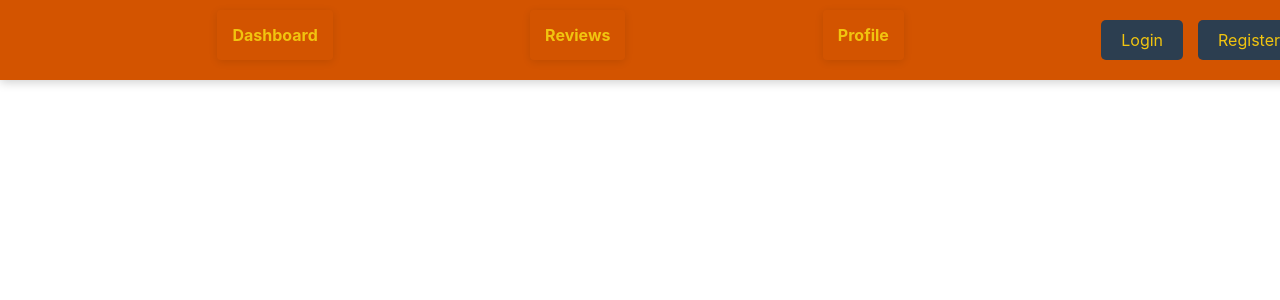
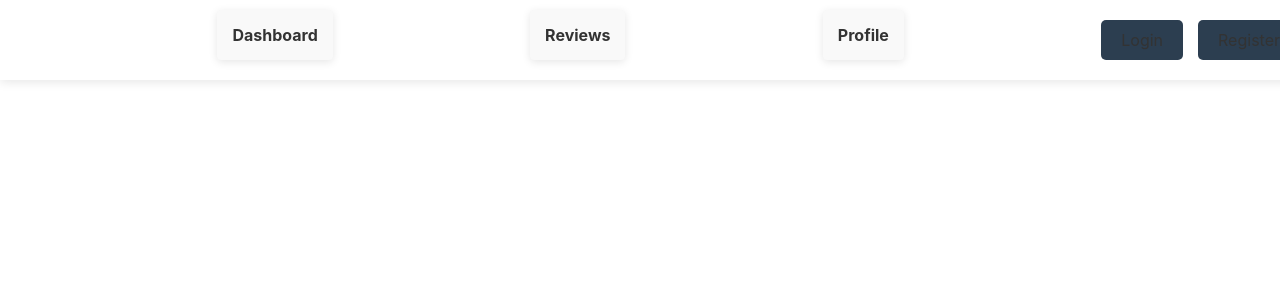
Before and after one commit to austinpendleton/layover-look, a React (Create React App) app: page /login in a window 1280 px wide. Shown: the top 300 px of the page. Built offline with nearby package versions, Linux system fonts and the light colour scheme.

Commit message:
Style changes

```diff
--- a/src/blocks/Dashboard.css
+++ b/src/blocks/Dashboard.css
@@ -2,14 +2,14 @@
   padding: 20px;
   max-width: 1200px;
   margin: 0 auto;
-  background-color: #f9f9f9;
+  background-color: #ffffff;
   border-radius: 8px;
-  box-shadow: 0 4px 12px rgba(0, 0, 0, 0.1);
+  box-shadow: 0 4px 12px rgba(0, 0, 0, 0.05);
 }
 
 .dashboard h1 {
   font-size: 32px;
-  color: #333;
+  color: #333333;
   text-align: center;
   margin-bottom: 20px;
 }
@@ -27,7 +27,7 @@
   font-weight: bold;
   text-decoration: none;
   border-radius: 4px;
-  color: white;
+  color: #ffffff;
   transition: background-color 0.3s ease;
 }
 
@@ -49,7 +49,7 @@
 
 .dashboard h2 {
   font-size: 28px;
-  color: #555;
+  color: #666666;
   margin-top: 40px;
   margin-bottom: 20px;
   text-align: center;
@@ -57,7 +57,7 @@
 
 .dashboard p {
   font-size: 18px;
-  color: #666;
+  color: #999999;
   text-align: center;
 }
 
@@ -72,16 +72,16 @@ ul li {
   border-radius: 4px;
   box-shadow: 0 2px 8px rgba(0, 0, 0, 0.1);
   transition: box-shadow 0.3s ease;
+  background-color: #f9f9f9;
 }
 
 ul li:hover {
   box-shadow: 0 4px 12px rgba(0, 0, 0, 0.2);
 }
 
-/* Review links */
 ul li a {
   text-decoration: none;
-  color: #333;
+  color: #333333;
   font-weight: bold;
   display: block;
 }
--- a/src/blocks/NavBar.css
+++ b/src/blocks/NavBar.css
@@ -3,12 +3,12 @@ nav {
   top: 0;
   left: 0;
   width: 100%;
-  background-color: #d35400; /* Dark Orange */
+  background-color: #ffffff;
   padding: 10px 20px;
   display: flex;
   align-items: center;
   z-index: 1000;
-  box-shadow: 0 2px 10px rgba(0, 0, 0, 0.2);
+  box-shadow: 0 2px 10px rgba(0, 0, 0, 0.1);
 }
 
 .navbar-logo img {
@@ -26,14 +26,14 @@ nav {
 }
 
 .navbar-links li a {
-  color: #f1c40f; /* Golden Yellow */
+  color: #333333;
   text-decoration: none;
   font-weight: bold;
   transition: color 0.3s ease;
 }
 
 .navbar-links li a:hover {
-  color: #f39c12; /* Sunset Orange */
+  color: #000000;
 }
 
 .navbar-auth {
@@ -42,16 +42,17 @@ nav {
 }
 
 .navbar-auth .btn {
-  color: #f1c40f; /* Golden Yellow */
+  color: #333333;
   text-decoration: none;
   padding: 10px 20px;
-  background-color: #2c3e50; /* Navy */
+  background-color: #2c3e50;
   border-radius: 5px;
   transition: background-color 0.3s ease;
 }
 
 .navbar-auth .btn:hover {
-  background-color: #f39c12; /* Sunset Orange */
+  background-color: #e5e5e5;
+  border-color: #999999;
 }
 
 .main-content {
```
